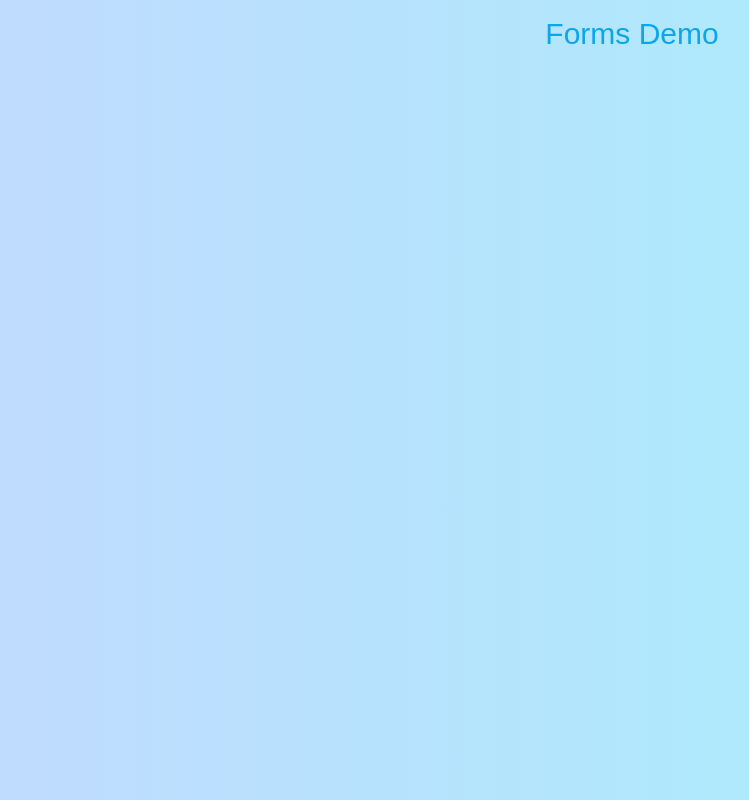
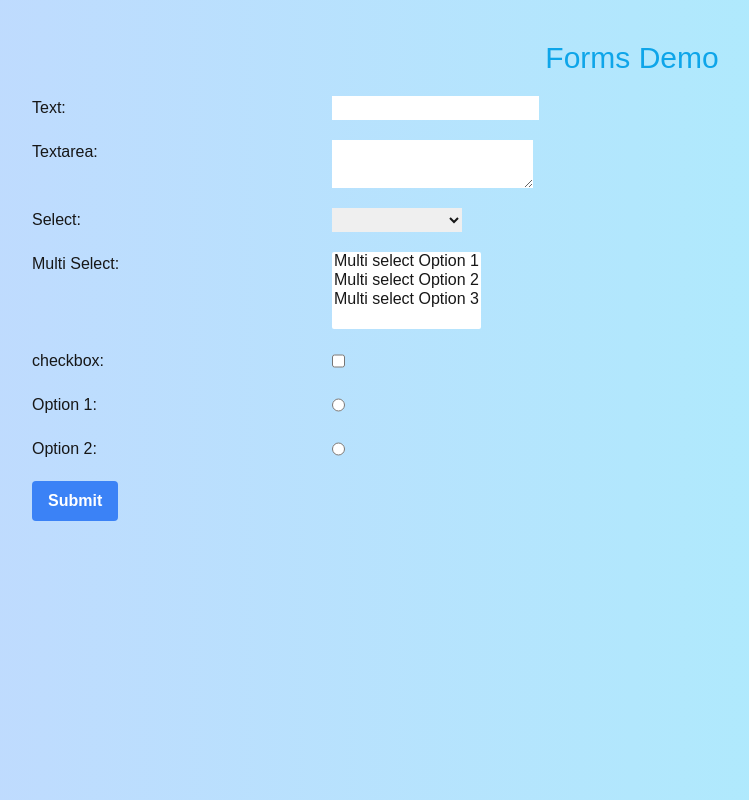
Before and after one commit to ChamilFonseka/nextjs-forms, a Next.js app: page / in a window 1280 px wide. Shown: the whole page, without its empty margins (8-757 px from the left). Built offline with nearby package versions, Linux system fonts and the light colour scheme.

Commit message:
added a basic HTML form component

```diff
--- a/app/layout.tsx
+++ b/app/layout.tsx
@@ -26,9 +26,9 @@ export default function RootLayout({
   return (
     <html lang="en">
       <body
-        className={`${geistSans.variable} ${geistMono.variable} antialiased bg-gradient-to-r from-blue-200 to-cyan-200`}
+        className={`${geistSans.variable} ${geistMono.variable} antialiased bg-gradient-to-r from-blue-200 to-cyan-200 p-10`}
       >
-        <h1 className="text-3xl text-sky-500 text-center py-4">Forms Demo</h1>
+        <h1 className="text-3xl text-sky-500 text-center">Forms Demo</h1>
         {children}
       </body>
     </html>
--- a/app/page.tsx
+++ b/app/page.tsx
@@ -1,8 +1,7 @@
-import Image from "next/image";
+import DemoForm from "@/components/DemoForm";
 
 export default function Home() {
   return (
-    <>
-    </>
+      <DemoForm />
   );
 }
--- /dev/null
+++ b/components/DemoForm.tsx
@@ -0,0 +1,57 @@
+import React from 'react'
+
+const DemoForm = () => {
+    return (
+        <form>
+            <div>
+                <div className='flex my-5'>
+                    <label className='w-1/4' htmlFor="text">Text:</label>
+                    <input type="text" id="text" name="text" required />
+                </div>
+
+                <div className='flex my-5'>
+                    <label className='w-1/4' htmlFor="textarea">Textarea:</label>
+                    <textarea id="textarea" name="textarea" required />
+                </div>
+
+                <div className='flex my-5'>
+                    <label className='w-1/4' htmlFor="select">Select:</label>
+                    <select name="select" id="select" required>
+                        <option value=""></option>
+                        <option value="sel-1">Select Option 1</option>
+                        <option value="sel-2">Select Option 2</option>
+                        <option value="sel-3">Select Option 3</option>
+                    </select>
+                </div>
+
+                <div className='flex my-5'>
+                    <label className='w-1/4' htmlFor="multi-select">Multi Select:</label>
+                    <select name="multi-select" id="multi-select" multiple required>
+                        <option value="mul-sel-1">Multi select Option 1</option>
+                        <option value="mul-sel-2">Multi select Option 2</option>
+                        <option value="mul-sel-3">Multi select Option 3</option>
+                    </select>
+                </div>
+
+                <div className='flex my-5'>
+                    <label className='w-1/4' htmlFor="checkbox">checkbox:</label>
+                    <input type="checkbox" id="checkbox" name="checkbox"></input>
+                </div>
+
+                <div className='flex my-5'>
+                    <label className='w-1/4' htmlFor="radio1">Option 1:</label>
+                    <input type="radio" id="radio1" name="radio" value="radio-1" required></input>
+                </div>
+                <div className='flex my-5'>
+                    <label className='w-1/4' htmlFor="radio2">Option 2:</label>
+                    <input type="radio" id="radio2" name="radio" value="radio-2"></input>
+                </div>
+
+                <button className='bg-blue-500 hover:bg-blue-700 text-white font-bold py-2 px-4 rounded' type='submit'>Submit</button>
+
+            </div>
+        </form>
+    )
+}
+
+export default DemoForm
```
